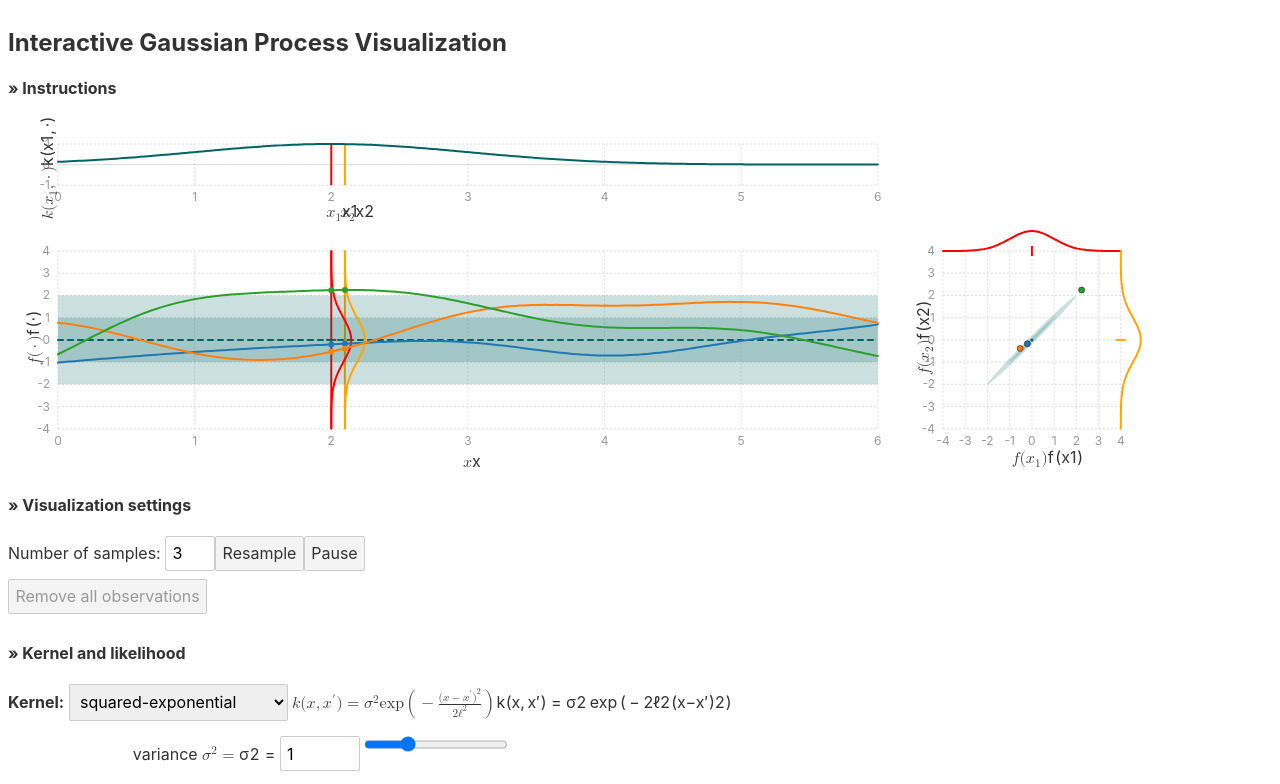
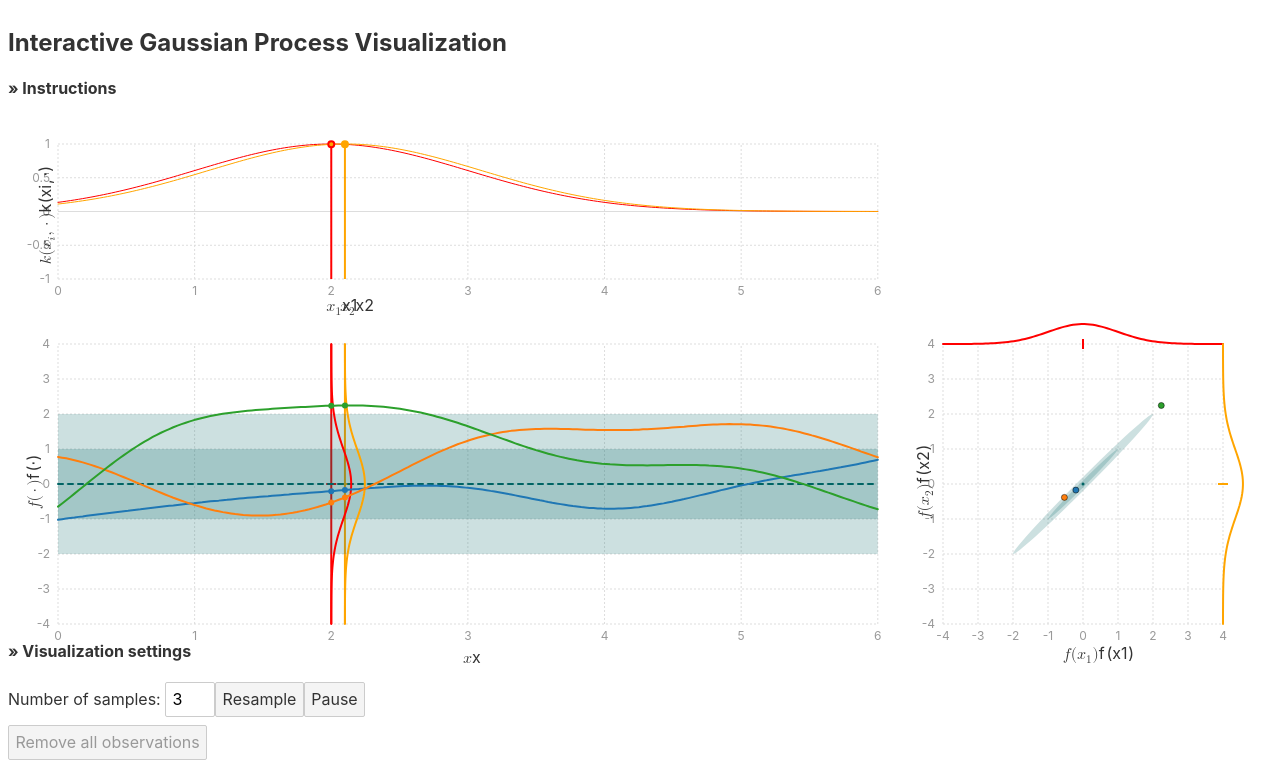
Before and after one commit to st--/interactive-gp-visualization, a Svelte app: page / in a window 1280 px wide. Shown: the top 784 px of the page. Built offline with nearby package versions, Linux system fonts and the light colour scheme.

Commit message:
plot both k(x2, .) and k(x1, .)

```diff
--- a/src/App.svelte
+++ b/src/App.svelte
@@ -94,6 +94,7 @@ Future thoughts:
       : prior(kernelWithJitter);
 
   $: k1s = xs.map((x) => gp.kernel($x1, x));
+  $: k2s = xs.map((x) => gp.kernel($x2, x));
   $: means = gp.mean(xs);
   $: covMat = gp.cov(xs);
   $: marginalVariances = covMat.diag();
@@ -129,7 +130,9 @@ Future thoughts:
     const variance =
       dat.w1 * marginalVariances[dat.idx1] +
       dat.w2 * marginalVariances[dat.idx2];
-    return { ys, mean, variance };
+    const k1 = dat.w1 * k1s[dat.idx1] + dat.w2 * k1s[dat.idx2];
+    const k2 = dat.w1 * k2s[dat.idx1] + dat.w2 * k2s[dat.idx2];
+    return { ys, mean, variance, k1, k2 };
   };
   $: atX1 = getDataAt(getIndicesAndFrac(xs, $x1));
   $: atX2 = getDataAt(getIndicesAndFrac(xs, $x2));
@@ -201,7 +204,7 @@ Future thoughts:
 
   <div class="plot-container">
     <div class="chart" style="grid-area: kernel;">
-      <Kernelplot {xs} ys={k1s} />
+      <Kernelplot {xs} {k1s} {k2s} {atX1} {atX2} />
     </div>
     <div class="chart" style="grid-area: line;">
       <Lineplot
@@ -269,7 +272,8 @@ Future thoughts:
   }
   .plot-container {
     display: grid;
-    grid-template-rows: 30% 70%;
+    height: 500px;
+    grid-template-rows: 40% 70%;
     grid-template-columns: 70% 30%;
     grid-template-areas:
       "kernel ."
--- a/src/Kernelplot.svelte
+++ b/src/Kernelplot.svelte
@@ -6,9 +6,10 @@
   import { zip } from "d3-array";
   import { x1, x2 } from "./store.js";
   import { getSVGpoint } from "./getsvgpoint.js";
+  import { pathGenerator } from "./myplot.js";
   import Axes from "./Axes.svelte";
   import XIndicators from "./XIndicators.svelte";
-  export let xs, ys;
+  export let xs, k1s, k2s, atX1, atX2;
 
   let svg;
   let width = 500;
@@ -33,9 +34,9 @@
   $: maxX = xs[xs.length - 1];
   $: minY = Math.min.apply(null, yTicks);
   $: maxY = Math.max.apply(null, yTicks);
-  $: path = `M${zip(xs, ys)
-    .map((p) => `${xScale(p[0])},${yScale(p[1])}`)
-    .join("L")}`;
+  $: makePath = pathGenerator(xScale, yScale);
+  $: path1 = makePath(xs, k1s);
+  $: path2 = makePath(xs, k2s);
 
   onMount(resize);
 
@@ -74,7 +75,7 @@
     style="bottom: {yScale((minY + maxY) / 2)}px; left: {xScale(0) -
       60}px; transform: rotate(-90deg);"
   >
-    <Katex math="k(x_1, \cdot)" />
+    <Katex math="k(x_i, \cdot)" />
   </div>
 
   <svg
@@ -99,7 +100,22 @@
     />
 
     <!-- data -->
-    <path class="path-line" d={path} />
+    <path class="path-line" style="stroke: red;" d={path1} />
+    <path class="path-line" style="stroke: orange;" d={path2} />
+    <circle style="fill: red;" cx={xScale($x1)} cy={yScale(atX1.k1)} r="3" />
+    <circle
+      style="fill: orange; stroke: red;"
+      cx={xScale($x1)}
+      cy={yScale(atX1.k2)}
+      r="3"
+    />
+    <circle
+      style="fill: red; stroke: orange;"
+      cx={xScale($x2)}
+      cy={yScale(atX2.k1)}
+      r="3"
+    />
+    <circle style="fill: orange;" cx={xScale($x2)} cy={yScale(atX2.k2)} r="3" />
   </svg>
 </div>
 
@@ -125,6 +141,10 @@
     stroke: rgb(0, 100, 100);
     stroke-linejoin: round;
     stroke-linecap: round;
+    stroke-width: 1;
+  }
+
+  circle {
     stroke-width: 2;
   }
 </style>
```
